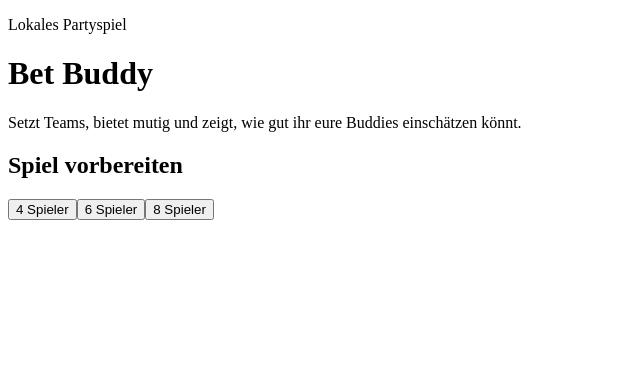
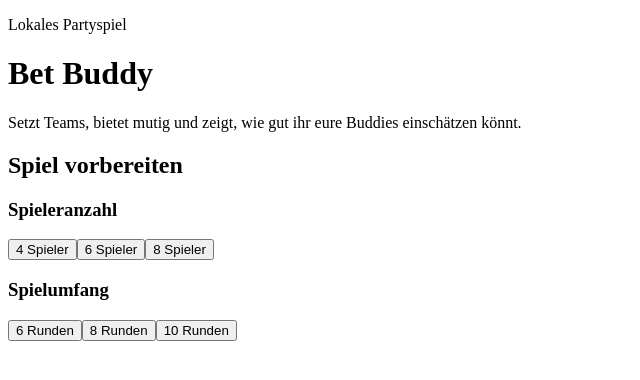
Before and after one commit to BetBuddies1/bet-buddy, a React (Vite) app: page / in a window 1280 px wide. Shown: the top 380 px of the page, without its empty margins (0-640 px from the left). Built offline with nearby package versions, Linux system fonts and the light colour scheme.

Commit message:
feat: add round-based game scope

```diff
--- a/src/App.tsx
+++ b/src/App.tsx
@@ -11,7 +11,7 @@ import type { BiddingState, Player, Question, Team } from './game/types';
 import { createQuestionDeck } from './game/questionDeck';
 import { validatePlayerName } from './security/validatePlayerName';
 
-type Phase = 'setup' | 'teams' | 'result';
+type Phase = 'setup' | 'teams' | 'result' | 'finished';
 type AppProps = {
   createDeck?: () => Question[];
 };
@@ -27,10 +27,12 @@ const soundPlaceholders = {
   challengeSuccess: 'sounds/challenge-success-placeholder.mp3',
   challengeFail: 'sounds/challenge-fail-placeholder.mp3',
 };
+const roundCountOptions = [6, 8, 10] as const;
 
 export default function App({ createDeck = createQuestionDeck }: AppProps) {
   const [phase, setPhase] = useState<Phase>('setup');
   const [playerCount, setPlayerCount] = useState<number | null>(null);
+  const [roundCount, setRoundCount] = useState<number>(6);
   const [playerNames, setPlayerNames] = useState<string[]>([]);
   const [players, setPlayers] = useState<Player[]>([]);
   const [teamDrafts, setTeamDrafts] = useState<TeamDraft[]>([]);
@@ -41,6 +43,7 @@ export default function App({ createDeck = createQuestionDeck }: AppProps) {
   const [message, setMessage] = useState<string | null>(null);
 
   const activeQuestion = questionDeck[questionIndex % questionDeck.length];
+  const currentRound = questionIndex + 1;
   const teamById = useMemo(
     () => new Map(teams.map((team) => [team.id, team])),
     [teams],
@@ -49,6 +52,11 @@ export default function App({ createDeck = createQuestionDeck }: AppProps) {
   function choosePlayerCount(count: number) {
     setPlayerCount(count);
     setPlayerNames(Array.from({ length: count }, (_, index) => playerNames[index] ?? ''));
+    setMessage(null);
+  }
+
+  function chooseRoundCount(count: number) {
+    setRoundCount(count);
     setMessage(null);
   }
 
@@ -169,33 +177,45 @@ export default function App({ createDeck = createQuestionDeck }: AppProps) {
       ? soundPlaceholders.challengeSuccess
       : soundPlaceholders.challengeFail;
 
-    setTeams((currentTeams) =>
-      currentTeams.map((team) =>
+    const nextTeams = teams.map((team) =>
         winnerIds.includes(team.id) ? { ...team, score: team.score + 1 } : team,
-      ),
     );
+
+    setTeams(nextTeams);
     setBiddingState(null);
+
+    if (currentRound >= roundCount) {
+      setPhase('finished');
+    }
+
     setMessage(
       `${formatPointResult(teams, winnerIds, challengeTeamName, wasSuccessful)} Sound-Platzhalter: ${sound}`,
     );
   }
 
-  function startNextQuestion() {
+  function startNextRound() {
     if (teams.length === 0) {
       return;
     }
 
-    const nextQuestionIndex = (questionIndex + 1) % questionDeck.length;
+    const nextQuestionIndex = questionIndex + 1;
     const firstTeam = teams[nextQuestionIndex % teams.length];
 
     setQuestionIndex(nextQuestionIndex);
-    setBiddingState(createBiddingState(teams, questionDeck[nextQuestionIndex], firstTeam.id));
+    setBiddingState(
+      createBiddingState(
+        teams,
+        questionDeck[nextQuestionIndex % questionDeck.length],
+        firstTeam.id,
+      ),
+    );
     setMessage(null);
   }
 
   function resetGame() {
     setPhase('setup');
     setPlayerCount(null);
+    setRoundCount(6);
     setPlayerNames([]);
     setPlayers([]);
     setTeamDrafts([]);
@@ -228,6 +248,9 @@ export default function App({ createDeck = createQuestionDeck }: AppProps) {
       {phase === 'setup' ? (
         <section className="workspace" aria-labelledby="setup-title">
           <h2 id="setup-title">Spiel vorbereiten</h2>
+          <div className="setup-grid">
+            <section aria-labelledby="player-count-title">
+              <h3 id="player-count-title">Spieleranzahl</h3>
               <div className="segmented-control" aria-label="Spieleranzahl wählen">
                 {getEligiblePlayerCounts().map((count) => (
                   <button
@@ -239,6 +262,23 @@ export default function App({ createDeck = createQuestionDeck }: AppProps) {
                     {count} Spieler
                   </button>
                 ))}
+              </div>
+            </section>
+            <section aria-labelledby="round-count-title">
+              <h3 id="round-count-title">Spielumfang</h3>
+              <div className="segmented-control" aria-label="Spielumfang wählen">
+                {roundCountOptions.map((count) => (
+                  <button
+                    className={roundCount === count ? 'is-selected' : ''}
+                    key={count}
+                    onClick={() => chooseRoundCount(count)}
+                    type="button"
+                  >
+                    {count} Runden
+                  </button>
+                ))}
+              </div>
+            </section>
           </div>
 
           {playerCount !== null ? (
@@ -313,7 +353,7 @@ export default function App({ createDeck = createQuestionDeck }: AppProps) {
       {phase === 'result' ? (
         <section className="workspace play-space" aria-labelledby="round-title">
           <div className="round-panel">
-            <p className="eyebrow">Frage {questionIndex + 1}</p>
+            <p className="eyebrow">Runde {currentRound} von {roundCount}</p>
             <h2 id="round-title">{activeQuestion.text}</h2>
             <p className="round-meta">
               Kategorie: {getCategoryLabel(activeQuestion.category)} · Zeitlimit:{' '}
@@ -323,13 +363,14 @@ export default function App({ createDeck = createQuestionDeck }: AppProps) {
 
           {biddingState?.status === 'bidding' ? (
             <div className="round-controls">
+              <p className="eyebrow">Bietrunde</p>
               <p className="turn-label">
                 {teamById.get(biddingState.activeTeamId)?.name} ist am Zug
               </p>
-              <p className="bid-value">Aktuelles Gebot: {biddingState.currentBid}</p>
+              <p className="bid-value">Aktuelles Ziel: {biddingState.currentBid}</p>
               <div className="action-row">
                 <button className="primary-action" onClick={handleRaiseBid} type="button">
-                  Gebot +1
+                  Ziel +1
                 </button>
                 <button className="secondary-action" onClick={handlePassBid} type="button">
                   Passen
@@ -341,8 +382,8 @@ export default function App({ createDeck = createQuestionDeck }: AppProps) {
           {biddingState?.status === 'challenge' ? (
             <div className="round-controls">
               <p className="turn-label">
-                {teamById.get(biddingState.challengeTeamId)?.name} spielt für{' '}
-                {biddingState.currentBid}
+                {teamById.get(biddingState.challengeTeamId)?.name} muss{' '}
+                {biddingState.currentBid} schaffen
               </p>
               <div className="action-row">
                 <button
@@ -366,12 +407,23 @@ export default function App({ createDeck = createQuestionDeck }: AppProps) {
           {biddingState === null ? (
             <div className="round-controls">
               <p className="turn-label">Runde ausgewertet</p>
-              <button className="primary-action" onClick={startNextQuestion} type="button">
-                Nächste Frage
+              <button className="primary-action" onClick={startNextRound} type="button">
+                Nächste Runde
               </button>
             </div>
           ) : null}
 
+          <Scoreboard teams={teams} players={players} />
+        </section>
+      ) : null}
+
+      {phase === 'finished' ? (
+        <section className="workspace play-space" aria-labelledby="finished-title">
+          <div className="round-panel">
+            <p className="eyebrow">Nach {roundCount} Runden</p>
+            <h2 id="finished-title">Spiel beendet</h2>
+            <p className="round-meta">{formatGameResult(teams)}</p>
+          </div>
           <Scoreboard teams={teams} players={players} />
         </section>
       ) : null}
@@ -427,6 +479,21 @@ function formatPointResult(
   return `${winnerNames.join(' und ')} bekommen je 1 Punkt.`;
 }
 
+function formatGameResult(teams: Team[]) {
+  const highestScore = Math.max(...teams.map((team) => team.score));
+  const winningTeams = teams.filter((team) => team.score === highestScore);
+
+  if (winningTeams.length === 1) {
+    return `${winningTeams[0].name} gewinnt mit ${highestScore} ${
+      highestScore === 1 ? 'Punkt' : 'Punkten'
+    }.`;
+  }
+
+  return `Unentschieden zwischen ${winningTeams
+    .map((team) => team.name)
+    .join(' und ')} mit ${highestScore} ${highestScore === 1 ? 'Punkt' : 'Punkten'}.`;
+}
+
 function Scoreboard({ teams, players }: { teams: Team[]; players: Player[] }) {
   const playerById = new Map(players.map((player) => [player.id, player]));
 
--- a/src/index.css
+++ b/src/index.css
@@ -148,6 +148,16 @@ h3 {
 .segmented-control button.is-selected {
   border-color: var(--focus);
   background: rgb(126 212 194 / 18%);
+}
+
+.setup-grid {
+  display: grid;
+  grid-template-columns: repeat(2, minmax(0, 1fr));
+  gap: 18px;
+}
+
+.setup-grid h3 {
+  color: var(--muted);
 }
 
 .player-grid,
@@ -309,6 +319,7 @@ h3 {
   }
 
   .segmented-control,
+  .setup-grid,
   .play-space {
     grid-template-columns: 1fr;
   }
```
Also changed, not shown: 1 other file (tests, documents, lock files or other folders). Lines whose indentation alone changed are shown as unchanged.
